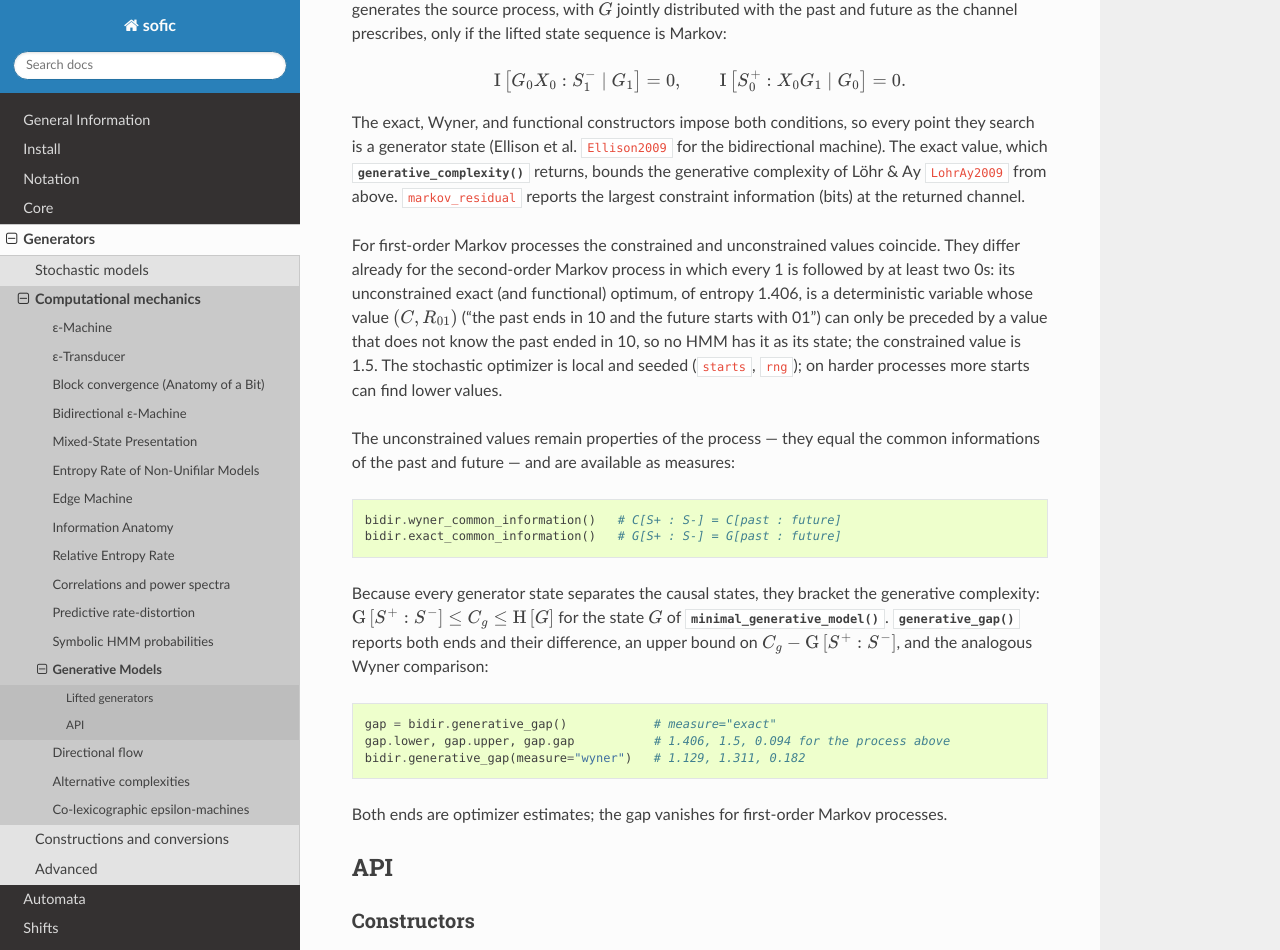
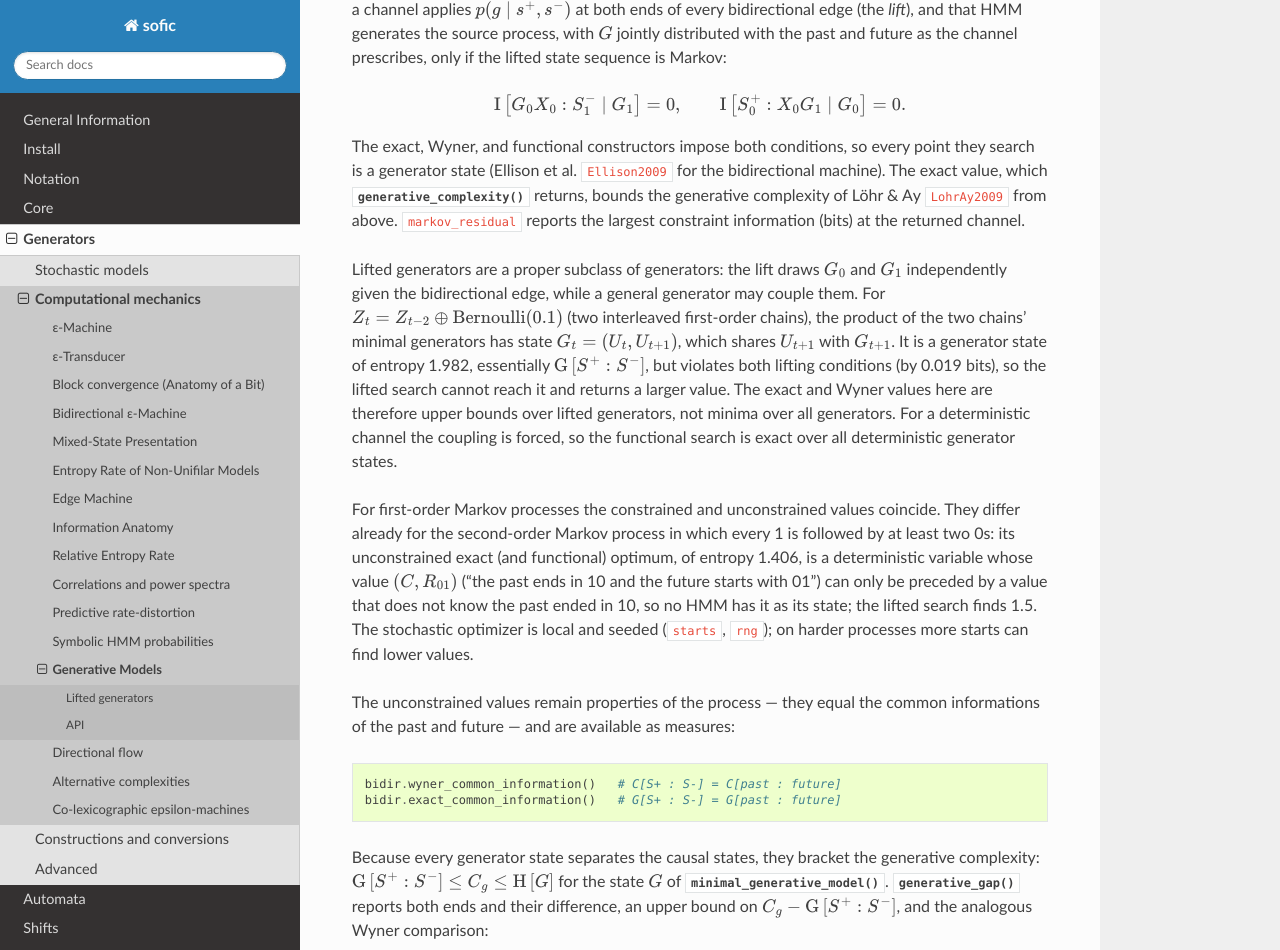
Before and after one commit to dit/sofic, a Sphinx documentation site: the page built from docs/generators/generative_models.rst, in a window 1280 px wide and 1400 px high, scrolled down 1383 px. Shown: the top 950 px of the window. Built offline with Sphinx 7.4.7 and the Read the Docs theme 3.1.0, drawn with Linux system fonts in a browser that asks for light colours; pages that are not in the unit, such as notebooks, are missing from menus; the version number could not be read and is left out; cross-references to code outside the pages are shown as plain code; some of the changed text lies outside the part shown.

Commit message:
Describe the lifted search as restricted to lifted generators
Lifted generators draw consecutive states independently given the
bidirectional edge; a general generator may couple them. For the interleaved
process Z_t = Z_{t-2} xor Bern(0.1), the product of the chains' minimal
generators (state (U_t, U_{t+1})) is a generator of entropy 1.982, essentially
G[S+:S-], yet violates both lifting conditions, so the lifted search cannot
reach it. State this in the docs, docstrings and CHANGELOG: the exact and Wyner
values are upper bounds over all generators, and generative_gap can be positive
when a non-lifted generator attains the unconstrained value. The functional
search is unaffected (for deterministic channels the coupling is forced).

```diff
--- a/docs/generators/generative_models.rst
+++ b/docs/generators/generative_models.rst
@@ -12,7 +12,8 @@
 :class:`~sofic.generators.bidirectional_epsilon_machine.BidirectionalEpsilonMachine`,
 each realizing a different **common information** between the forward causal
 state :math:`S^+` and the reverse causal state :math:`S^-`, restricted to
-auxiliaries that are the states of a generator (see `Lifted generators`_).
+auxiliaries that are the states of a *lifted* generator (see
+`Lifted generators`_).
 
 The generative complexity :math:`C_g = \H{G}` of a presentation with generative
 states :math:`G` obeys :math:`C_g \le C_\mu`. The three generator
@@ -27,12 +28,12 @@
 :math:`\H{G}` (the first two up to optimizer accuracy).
 
 * :func:`minimal_generative_model` — the **exact common information**
-  :cite:`Kumar2014`: the minimum-entropy generator state :math:`G` rendering
-  :math:`S^+` and :math:`S^-` conditionally independent, found by a
+  :cite:`Kumar2014`: the minimum-entropy lifted generator state :math:`G`
+  rendering :math:`S^+` and :math:`S^-` conditionally independent, found by a
   stochastic optimizer. Its entropy bounds :math:`C_g` from above.
 * :func:`wyner_generative_model` — the **Wyner common information**
   :cite:`Wyner1975`, minimizing :math:`\op{I}{(S^+, S^-) : G}` over the same
-  generator states.
+  lifted generator states.
 * :func:`functional_generative_model` — the **functional common information**:
   the smallest *deterministic* function of :math:`(S^+, S^-)` that separates
   the two causal states and is a generator state, found by a partition search.
@@ -91,13 +92,27 @@
 above. ``markov_residual`` reports the largest constraint information (bits) at
 the returned channel.
 
+Lifted generators are a proper subclass of generators: the lift draws
+:math:`G_0` and :math:`G_1` independently given the bidirectional edge, while a
+general generator may couple them. For
+:math:`Z_t = Z_{t-2} \oplus \mathrm{Bernoulli}(0.1)` (two interleaved
+first-order chains), the product of the two chains' minimal generators has
+state :math:`G_t = (U_t, U_{t+1})`, which shares :math:`U_{t+1}` with
+:math:`G_{t+1}`. It is a generator state of entropy 1.982, essentially
+:math:`\op{G}{S^+ : S^-}`, but violates both lifting conditions (by 0.019 bits),
+so the lifted search cannot reach it and returns a larger value. The exact and
+Wyner values here are therefore upper bounds over lifted generators, not
+minima over all generators. For a deterministic channel the coupling is
+forced, so the functional search is exact over all deterministic generator
+states.
+
 For first-order Markov processes the constrained and unconstrained values
 coincide. They differ already for the second-order Markov process in which
 every 1 is followed by at least two 0s: its unconstrained exact (and functional)
 optimum, of entropy 1.406, is a deterministic variable whose value
 :math:`(C, R_{01})` ("the past ends in 10 and the future starts with 01") can
 only be preceded by a value that does not know the past ended in 10, so no HMM
-has it as its state; the constrained value is 1.5. The stochastic optimizer is
+has it as its state; the lifted search finds 1.5. The stochastic optimizer is
 local and seeded (``starts``, ``rng``); on harder processes more starts can
 find lower values.
 
@@ -121,8 +136,10 @@
    gap.lower, gap.upper, gap.gap           # 1.406, 1.5, 0.094 for the process above
    bidir.generative_gap(measure="wyner")   # 1.129, 1.311, 0.182
 
-Both ends are optimizer estimates; the gap vanishes for first-order Markov
-processes.
+Both ends are optimizer estimates, and the upper end is over lifted generators
+only, so ``gap`` can be positive even when some non-lifted generator attains
+:math:`\op{G}{S^+ : S^-}` (the interleaved process above). The gap vanishes for
+first-order Markov processes.
 
 API
 ===
```
Also changed, not shown: CHANGELOG.md (+6 -3 lines), 2 other files.
